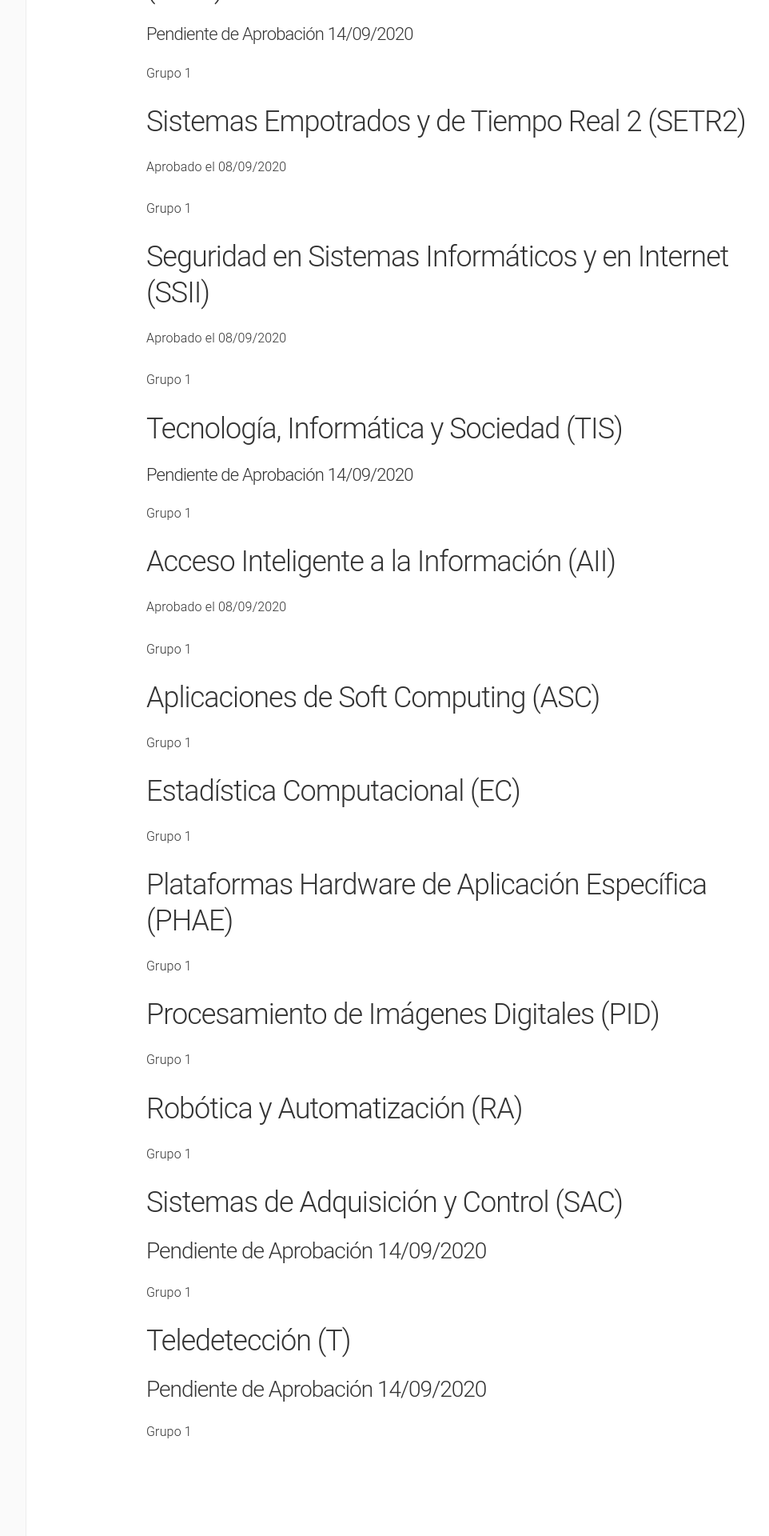
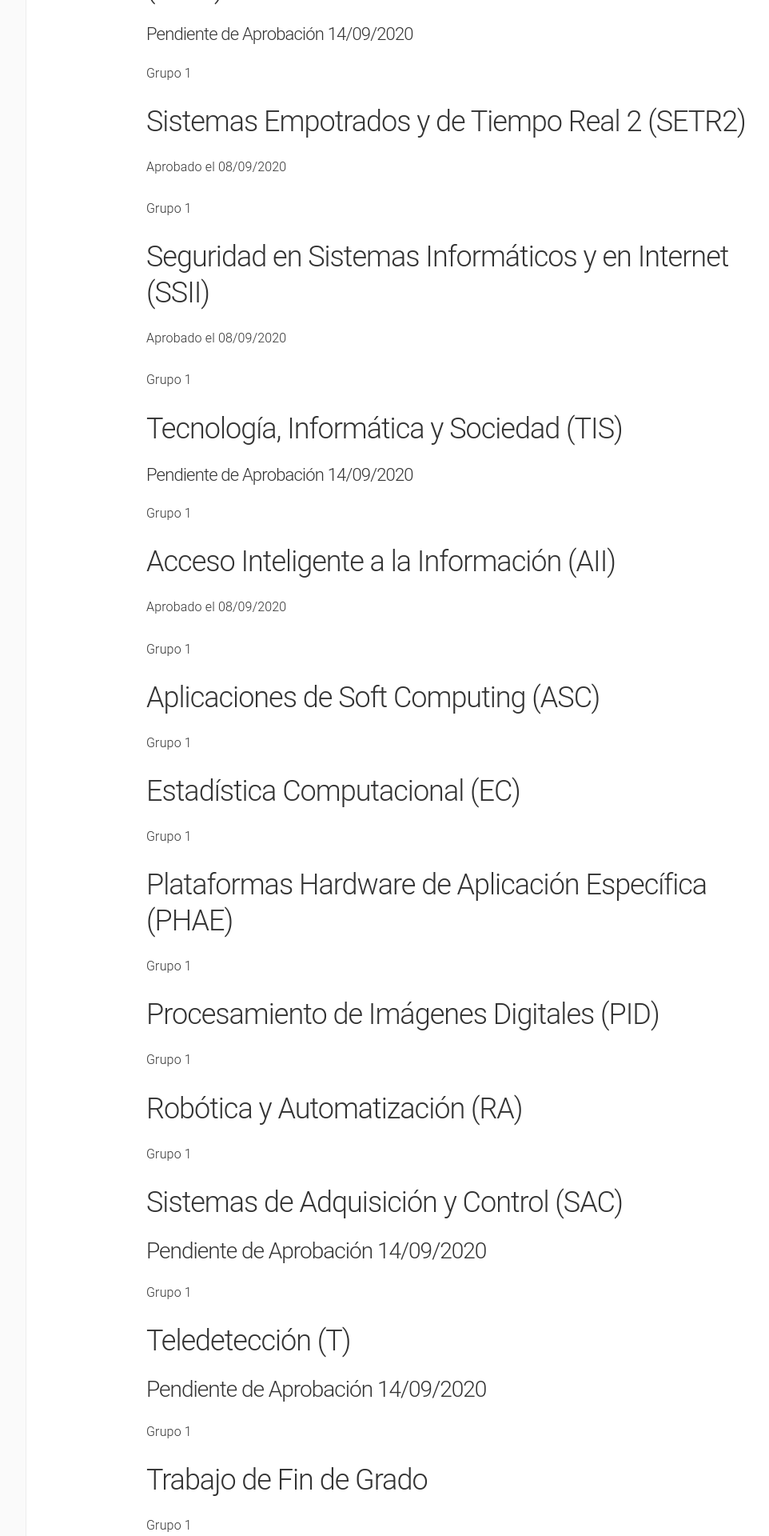
Before and after one commit to dlga/dlgaadaptaciones, a Jekyll site: the page built from 4comp.md, in a window 1280 px wide. Shown: the part 898-2818 px from the top of the page at 80% size, without its empty margins (179-1141 px from the left). Built offline with Jekyll 4.4.1, drawn with Linux system fonts in a browser that asks for light colours.

Commit message:
Update 4comp.md

```diff
--- a/4comp.md
+++ b/4comp.md
@@ -115,3 +115,7 @@ Aprobado el 08/09/2020
 ### Pendiente de Aprobación 14/09/2020
 
 [Grupo 1](https://uses0-my.sharepoint.com/:b:/g/personal/delegacion_etsii_us_es/EVxEknt4fg9NprJ1qMEiSIIBVKgvsOZvsJPdL0HxDNxnPQ?e=khXYid)
+
+## Trabajo de Fin de Grado
+
+[Grupo 1](https://sevius.us.es/asignus/programapublicado.php?codasig=2040046)
```
